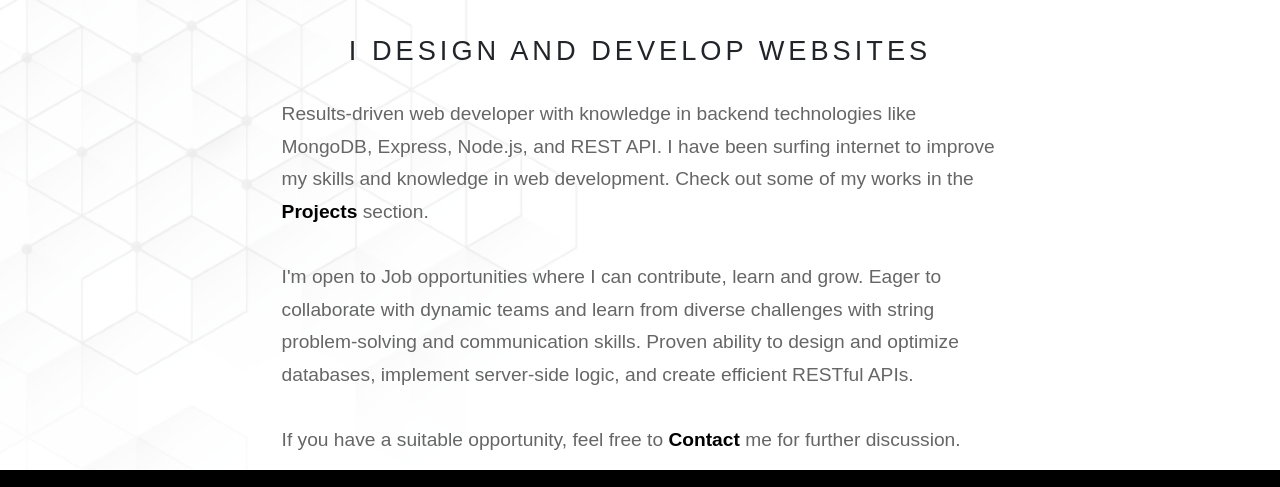
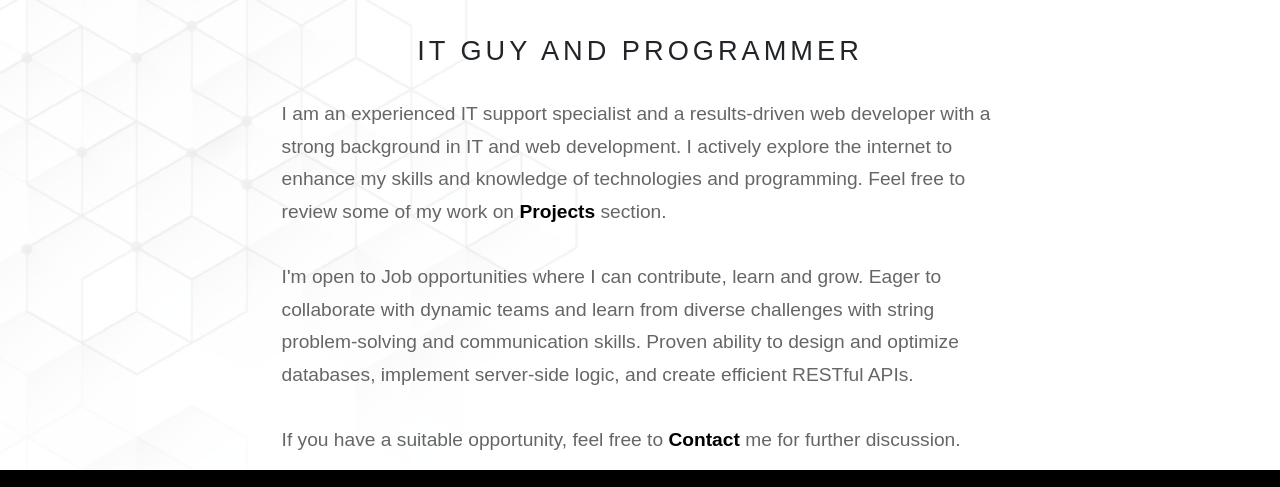
Before and after one commit to Karthickiist/portfolio-site, a plain HTML site: page index.html in a window 1280 px wide. Shown: the part 226-713 px from the top of the page. Drawn offline with nearby package versions, Linux system fonts and the light colour scheme.

Commit message:
update IT

```diff
--- a/index.html
+++ b/index.html
@@ -63,22 +63,22 @@
         <div class="content">
             <h1 class="name animate-charcter
             ">HEY, I'M KARTHICK SELLADURAI</h1>
-            <h3 class="description"> I DESIGN AND DEVELOP WEBSITES</h3>
-            <p class="paragraph">Results-driven web developer with knowledge in backend technologies like MongoDB,
-                Express,
-                Node.js, and REST
-                API. I have been surfing internet to improve my skills and knowledge in web development. Check out some
-                of
-                my works in the <strong><a class="link" href="">Projects</a></strong> section. <br> <br>
+            <h3 class="description"> IT GUY AND PROGRAMMER</h3>
+            <p class="paragraph">
+                I am an experienced IT support specialist and a results-driven web developer with a strong background in
+                IT and web development. I actively explore the internet to enhance my skills and knowledge of
+                technologies and programming. Feel free to review some of my work on <strong><a class="link"
+                        href="https://wg5pjw.csb.app/">Projects</a></strong> section. <br> <br>
                 I'm open to Job opportunities where I can contribute, learn and grow. Eager to collaborate with dynamic
                 teams and learn from diverse challenges with string problem-solving and communication skills. Proven
                 ability
                 to design and optimize databases, implement server-side logic, and create efficient RESTful APIs. <br>
                 <br>
-                If you have a suitable opportunity, feel free to <strong><a class="link" href="">Contact</a></strong> me
+                If you have a suitable opportunity, feel free to <strong><a class="link" href="./src/contact.html">Contact</a></strong> me
                 for
                 further discussion.</p> <br> <br>
-            <p class="paragraph">Explore more about me <a href="./src/about.html"><img width="60px" src="./src/images/hand.gif" alt=""></a></p>
+            <p class="paragraph">Explore more about me <a href="./src/about.html"><img width="60px"
+                        src="./src/images/hand.gif" alt=""></a></p>
 
 
         </div>
```
